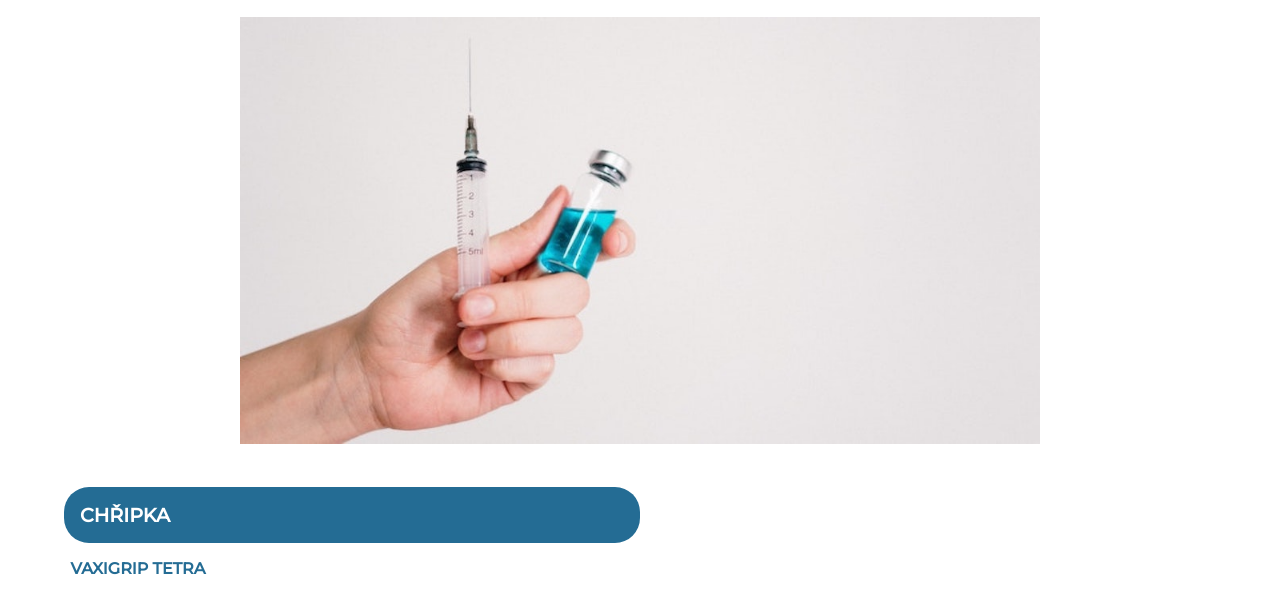
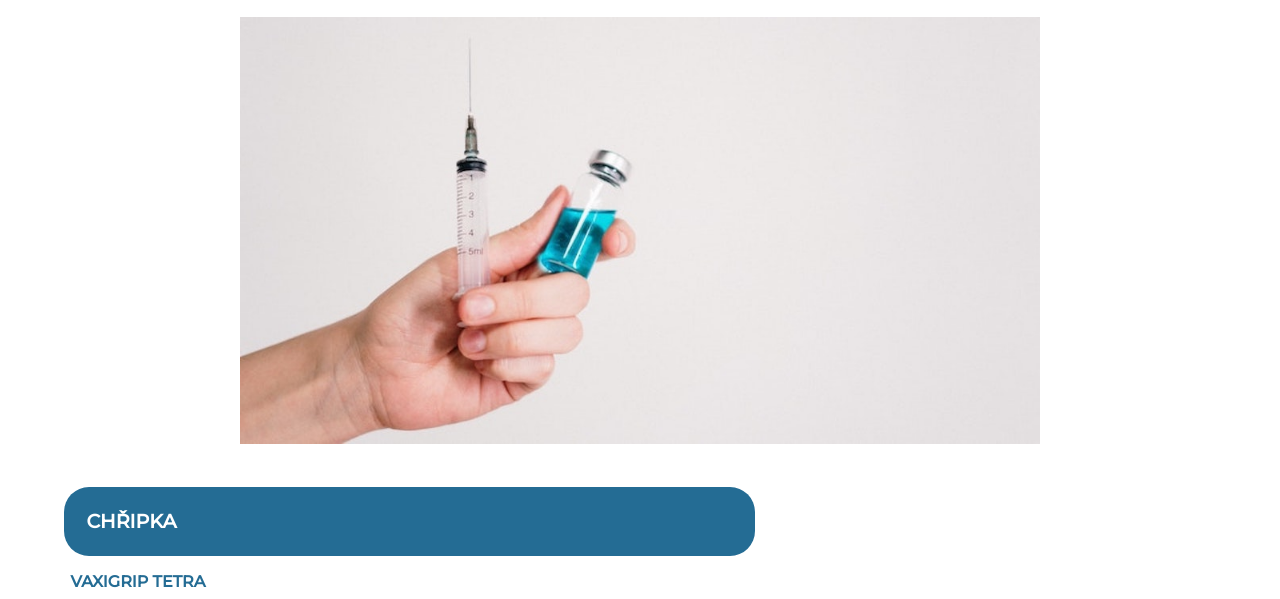
Before and after one commit to anezkabockova/mudrbockova, a plain HTML site: page ockovani.html in a window 1280 px wide. Shown: the part 183-782 px from the top of the page. Drawn offline with Linux system fonts and the light colour scheme.

Commit message:
editing up to 650 px display width

```diff
--- a/css/ockovani.css
+++ b/css/ockovani.css
@@ -49,9 +49,17 @@ h3 {
     padding: 3rem 1rem 2rem;
 }
 
+@media screen and (min-width:500px) {
+    h3 {
+        width: 70%;
+        padding: 1.2rem;
+    }
+}
+
 @media screen and (min-width:650px) {
     h3 {
-        width: 50%;
+        width: 60%;
+        padding: 1.4rem;
     }
 
     main {
--- a/css/style.css
+++ b/css/style.css
@@ -305,6 +305,11 @@ address p {
         margin-right: 12px;
     }
 
+    h3 {
+        padding: 2rem;
+        font-size: 1,44rem;
+    }
+
 }
 
 @media screen and (min-width: 650px) {
```
Also changed, not shown: css/kontakt.css (+5 -5 lines).
